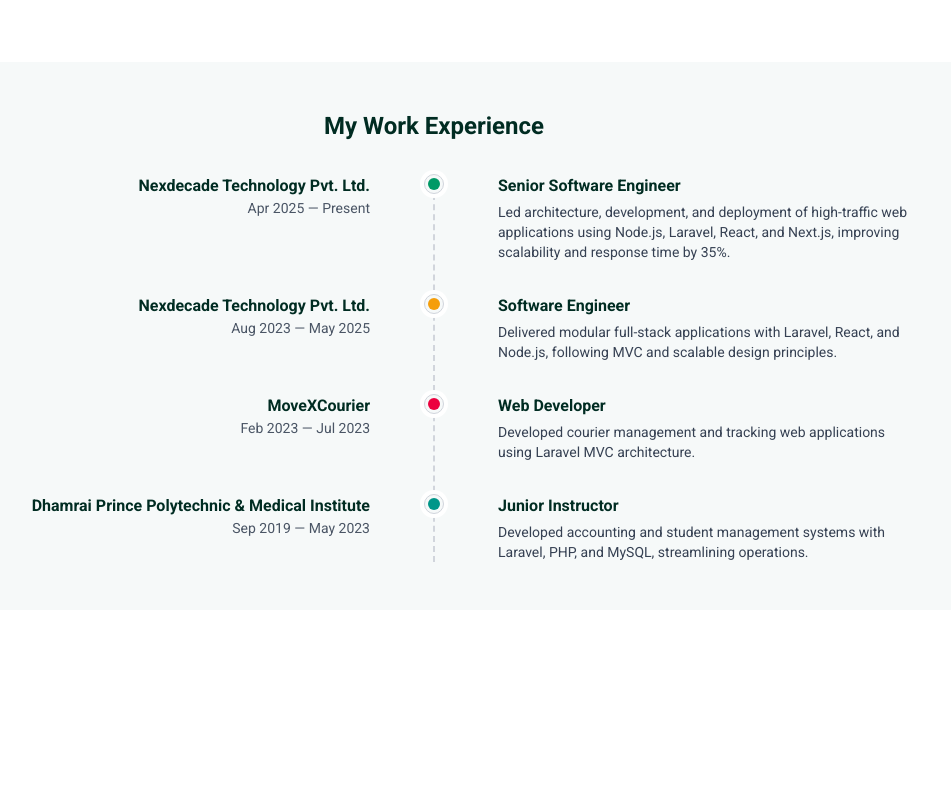
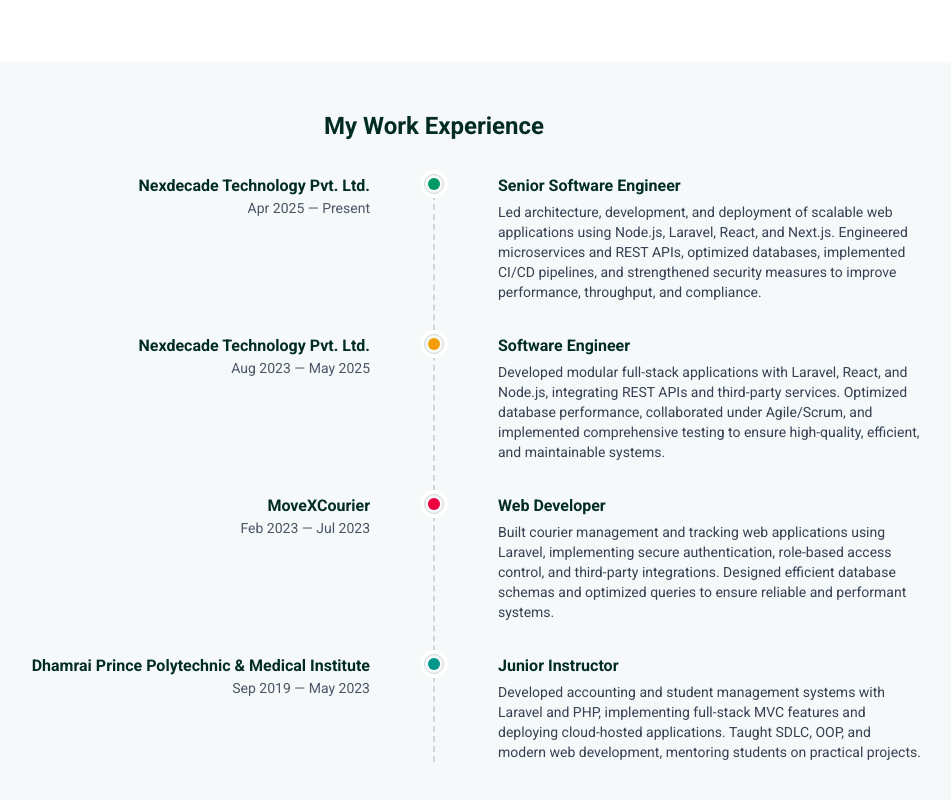
Before and after one commit to joydiucse/portfolio, a React (Vite) app: page / in a window 1280 px wide. Shown: the part 906-1706 px from the top of the page, without its empty margins (206-1157 px from the left). Before the commit the page ends 1516 px from the top, so only its background shows below. Built offline with nearby package versions, Linux system fonts and the light colour scheme.

Commit message:
experience

```diff
--- a/src/components/sections/ExperienceSection.jsx
+++ b/src/components/sections/ExperienceSection.jsx
@@ -6,7 +6,7 @@
   const colors = ['bg-primary', 'bg-secondary', 'bg-rose-600', 'bg-teal-600']
   const dotColor = colors[index % colors.length]
   return (
-    <div className="grid grid-cols-[64px_1fr] sm:grid-cols-[1fr_64px_1fr] items-start gap-4">
+    <div className="grid grid-cols-[16px_1fr] sm:grid-cols-[1fr_64px_1fr] items-start gap-4">
       <div className="text-right pr-0 sm:pr-4 hidden sm:block">
         <div className="font-semibold">{item.company}</div>
         <div className="text-sm text-gray-600">{item.dates}</div>
@@ -20,7 +20,7 @@
         <div className="sm:hidden text-sm text-gray-600 dark:text-gray-400 font-semibold mb-1"><span className="font-medium">{item.company}</span></div>
         <div className="sm:hidden text-sm text-gray-600 dark:text-gray-400  mb-1">• {item.dates}</div>
         <div className="font-semibold">{item.title}</div>
-        <p className="text-sm text-gray-700 dark:text-gray-500  mt-1">{item.bullets[0]}</p>
+        <p className="text-sm text-gray-700 dark:text-gray-500  mt-1">{item?.summary}</p>
       </div>
     </div>
   )
--- a/src/data/data.jsx
+++ b/src/data/data.jsx
@@ -52,6 +52,7 @@
         company: "Nexdecade Technology Pvt. Ltd.",
         dates: "Apr 2025 — Present",
         location: "Panthapath, Dhaka, Bangladesh",
+        summary: "Led architecture, development, and deployment of scalable web applications using Node.js, Laravel, React, and Next.js. Engineered microservices and REST APIs, optimized databases, implemented CI/CD pipelines, and strengthened security measures to improve performance, throughput, and compliance.",
         bullets: [
             "Led architecture, development, and deployment of high-traffic web applications using Node.js, Laravel, React, and Next.js, improving scalability and response time by 35%.",
             "Engineered microservices and RESTful APIs with API Gateway, asynchronous processing, and service orchestration, reducing latency by 40% and increasing throughput by 50%.",
@@ -65,6 +66,7 @@
         company: "Nexdecade Technology Pvt. Ltd.",
         dates: "Aug 2023 — May 2025",
         location: "Panthapath, Dhaka, Bangladesh",
+        summary: "Developed modular full-stack applications with Laravel, React, and Node.js, integrating REST APIs and third-party services. Optimized database performance, collaborated under Agile/Scrum, and implemented comprehensive testing to ensure high-quality, efficient, and maintainable systems.",
         bullets: [
             "Delivered modular full-stack applications with Laravel, React, and Node.js, following MVC and scalable design principles.",
             "Built and integrated RESTful APIs and third-party services (payment, analytics, messaging) to enhance system integration.",
@@ -78,6 +80,7 @@
         company: "MoveXCourier",
         dates: "Feb 2023 — Jul 2023",
         location: "Dhaka, Bangladesh",
+        summary: "Built courier management and tracking web applications using Laravel, implementing secure authentication, role-based access control, and third-party integrations. Designed efficient database schemas and optimized queries to ensure reliable and performant systems.",
         bullets: [
             "Developed courier management and tracking web applications using Laravel MVC architecture.",
             "Implemented authentication, authorization, and role-based access control for secure data handling.",
@@ -90,6 +93,7 @@
         company: "Dhamrai Prince Polytechnic & Medical Institute",
         dates: "Sep 2019 — May 2023",
         location: "Dhamrai, Dhaka, Bangladesh",
+        summary: "Developed accounting and student management systems with Laravel and PHP, implementing full-stack MVC features and deploying cloud-hosted applications. Taught SDLC, OOP, and modern web development, mentoring students on practical projects.",
         bullets: [
             "Developed accounting and student management systems with Laravel, PHP, and MySQL, streamlining operations.",
             "Implemented full-stack MVC features including authentication, CRUD operations, and responsive UI.",
```
